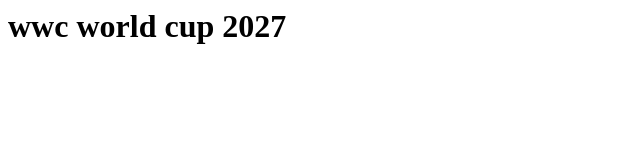
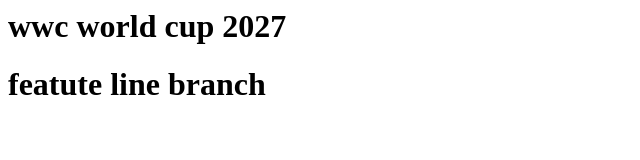
Before and after one commit to chandrasekharkorni/lwc_Ankithjain_bootcamp, a plain HTML site: page git_file/index.html in a window 1280 px wide. Shown: the whole page, without its empty margins (0-640 px from the left). Drawn offline with Linux system fonts and the light colour scheme.

Commit message:
adding frature1 branch:

```diff
--- a/git_file/index.html
+++ b/git_file/index.html
@@ -1 +1,2 @@
 <h1>wwc world cup 2027</h1>
+<h1>featute line branch</h1>
```
